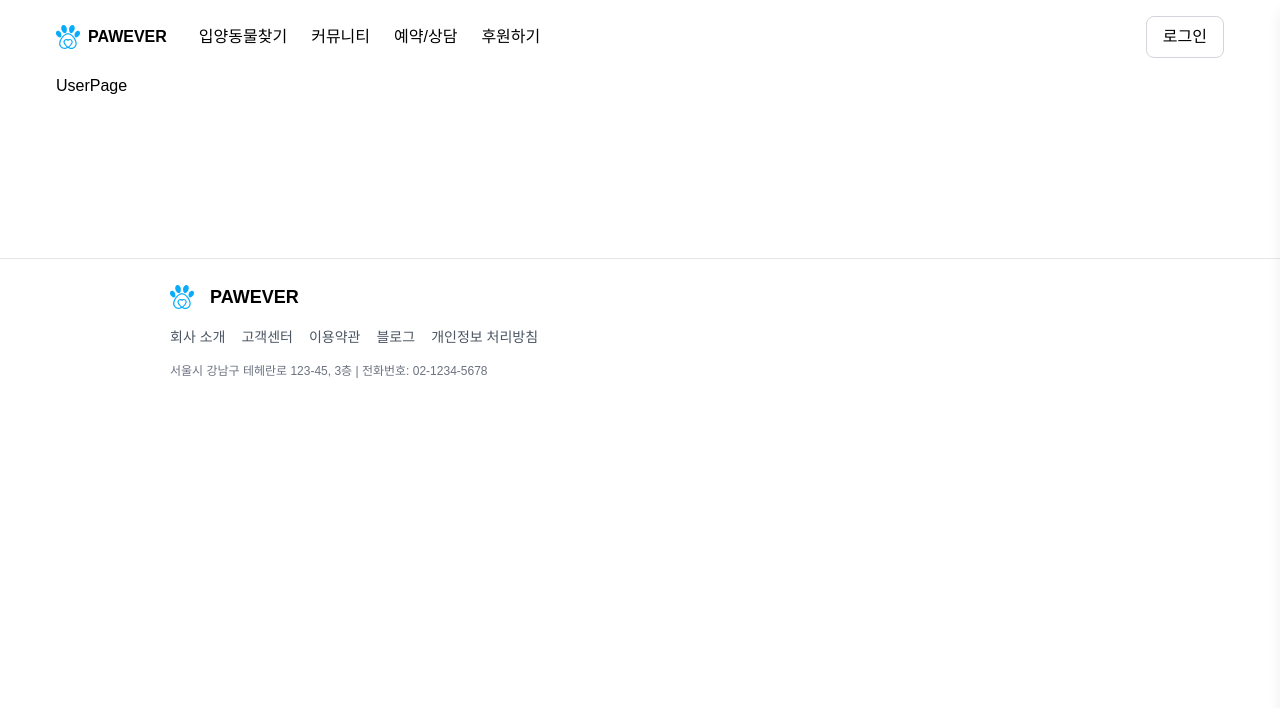
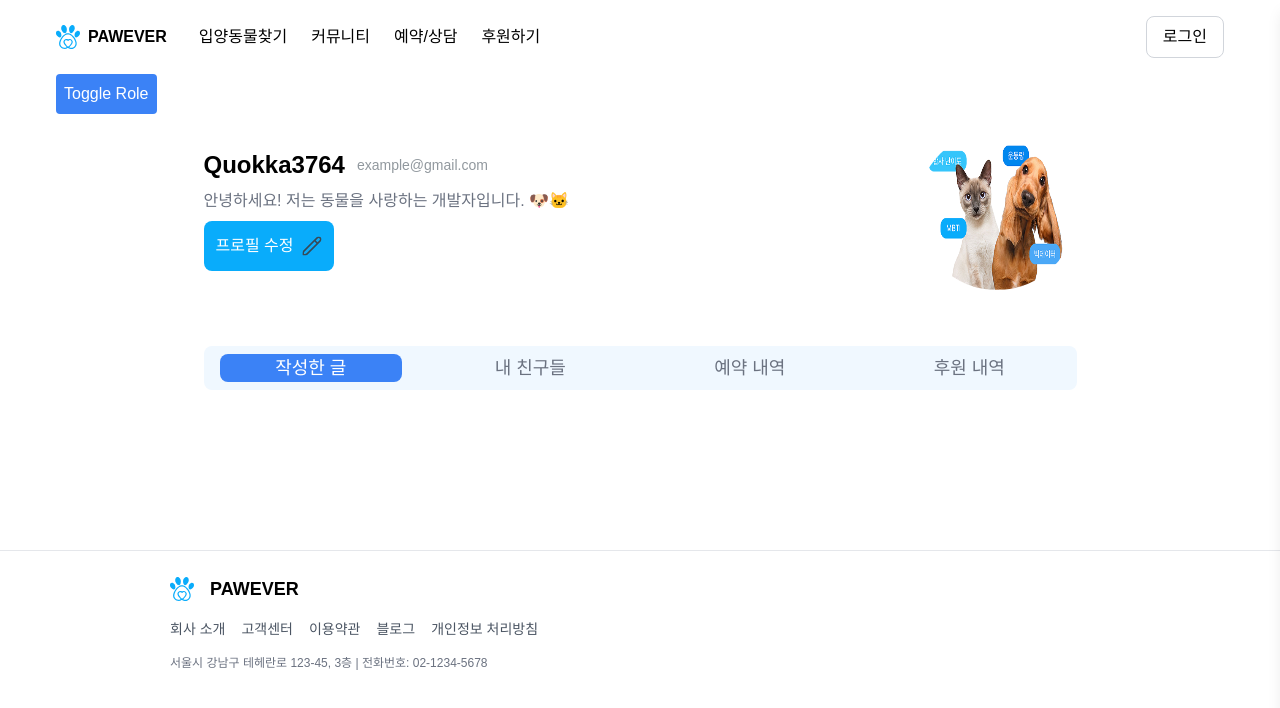
Before and after one commit to prgrms-web-devcourse-final-project/WEB2_3_pawEver_FE, a React (Vite) app: page /UserPage/123 in a window 1280 px wide. Shown: the top 708 px of the page. Built offline with nearby package versions, Linux system fonts and the light colour scheme.

Commit message:
💄 style: 마이페이지 퍼블리싱(하는중)

```diff
--- a/src/pages/UserPage/UserPage.tsx
+++ b/src/pages/UserPage/UserPage.tsx
@@ -1,5 +1,214 @@
-import React from "react";
+import { useRef, useState } from "react";
+import { Link } from "react-router-dom";
+import edit from "../../assets/icons/edit.svg";
+import main_img from "../../assets/images/main_img.png";
+import AnimalCard from "../../common/AnimalCard";
+import Input from "../../common/InputComponent";
 
-export default function UserPage() {
-  return <div>UserPage</div>;
+interface AnimalCardSliderProps {
+  cards: number;
 }
+
+const staffMenuItems = [
+  "예약/상담 확인하기",
+  "후원 내역 확인하기",
+  "보호중인 친구들",
+];
+
+function UserProfile() {
+  return (
+    <div className="w-full max-w-[873px] flex flex-col sm:flex-row items-center justify-between">
+      <img
+        src={main_img}
+        alt="User Profile"
+        className="w-[160px] h-[160px] rounded-full mb-4 sm:mb-0 order-first sm:order-last"
+      />
+
+      <div className="flex flex-col gap-2 w-full sm:w-[calc(100%-160px-32px)] sm:items-start items-center">
+        <div className="flex flex-col sm:flex-row items-center gap-3 w-full">
+          <p className="text-xl lg:text-2xl font-semibold">Quokka3764</p>
+          <p className="text-sm text-[#91989E]">example@gmail.com</p>
+        </div>
+        <p className="text-md text-gray-500 text-center sm:text-left w-full">
+          안녕하세요! 저는 동물을 사랑하는 개발자입니다. 🐶🐱
+        </p>
+        <button className="w-[130px] h-[50px] flex items-center justify-center bg-main text-white rounded-lg hover:bg-blue-500">
+          프로필 수정
+          <img src={edit} alt="Edit Icon" className="w-5 h-5 fill-white ml-2" />
+        </button>
+      </div>
+    </div>
+  );
+}
+
+function UserMenu() {
+  const [selected, setSelected] = useState("작성한 글");
+  const menuItems = ["작성한 글", "내 친구들", "예약 내역", "후원 내역"];
+
+  return (
+    <div className="w-full max-w-[873px] flex justify-between items-center bg-[#F0F8FF] rounded-lg px-2 sm:px-4">
+      <div className="w-full flex flex-col sm:flex-row justify-between gap-2 sm:gap-0 py-2">
+        {menuItems.map((item, index) => (
+          <button
+            key={item}
+            onClick={() => setSelected(item)}
+            className={`text-lg text-center font-medium ${
+              selected === item
+                ? "bg-blue-500 text-white rounded-lg"
+                : "text-gray-500"
+            } ${index !== 0 ? "sm:ml-[37px]" : ""}`}
+            style={{
+              flex: 1,
+            }}
+          >
+            {item}
+          </button>
+        ))}
+      </div>
+    </div>
+  );
+}
+
+const AnimalCardSlider: React.FC<AnimalCardSliderProps> = ({ cards }) => {
+  const containerRef = useRef<HTMLDivElement | null>(null);
+
+  const scroll = (direction: "left" | "right") => {
+    if (containerRef.current) {
+      containerRef.current.scrollBy({
+        left: direction === "left" ? -200 : 200,
+        behavior: "smooth",
+      });
+    }
+  };
+
+  return (
+    <div>
+      <div className="flex items-center justify-between mb-4 mt-[109px]">
+        <p className="font-semibold text-[1.375rem]">
+          내 친구들 💙{" "}
+          <span className="text-sm text-[#91989E] font-normal block sm:inline sm:text-left">
+            사라진 친구가 있다면 좋은 곳으로 입양을 간것입니다!
+          </span>
+        </p>
+        <div className="flex items-center">
+          <div className="hidden sm:flex items-center ml-2 w-[61px] h-[28px] rounded-lg border border-gray-300">
+            <button
+              onClick={() => scroll("left")}
+              className="w-1/2 h-full text-gray-300 flex items-center justify-center"
+            >
+              <span className="text-[1.125rem]">{"<"}</span>
+            </button>
+            <div className="w-[1px] h-full bg-gray-300"></div>
+            <button
+              onClick={() => scroll("right")}
+              className="w-1/2 h-full text-gray-300 flex items-center justify-center"
+            >
+              <span className="text-[1.125rem]">{">"}</span>
+            </button>
+          </div>
+        </div>
+      </div>
+      <div className="w-full overflow-hidden">
+        <div
+          ref={containerRef}
+          className="h-[290px] flex space-x-4 overflow-x-auto scrollbar-hide snap-x snap-mandatory"
+          style={{
+            scrollbarWidth: "none",
+            msOverflowStyle: "none",
+            WebkitOverflowScrolling: "touch",
+          }}
+        >
+          {Array(cards)
+            .fill(0)
+            .map((_, index) => (
+              <div key={index} className="flex-none snap-start">
+                <Link to={`/community/${index + 1}`}>
+                  <AnimalCard />
+                </Link>
+              </div>
+            ))}
+        </div>
+      </div>
+    </div>
+  );
+};
+
+const GeneralUserPage: React.FC = () => {
+  return (
+    <div className="w-full max-w-[873px] mx-auto ">
+      <div className="flex justify-center">
+        <div className="w-full max-w-[873px]  flex flex-col lg:flex-row items-center gap-8 lg:gap-0">
+          <UserProfile />
+        </div>
+      </div>
+      <div className="flex justify-center mt-14 ">
+        <UserMenu />
+      </div>
+    </div>
+  );
+};
+
+function StaffMenu() {
+  const [selectedMenu, setSelectedMenu] = useState(staffMenuItems[0]);
+
+  return (
+    <div className="mt-[144px] flex flex-row gap-4">
+      {staffMenuItems.map((item) => (
+        <button
+          key={item}
+          className={`text-2xl ${
+            selectedMenu === item ? "text-blue-500 font-bold" : "text-gray-800"
+          } transition-colors`}
+          onClick={() => setSelectedMenu(item)}
+        >
+          {item}
+        </button>
+      ))}
+    </div>
+  );
+}
+
+function StaffPage() {
+  return (
+    <div className="w-full max-w-[873px] mx-auto px-4 sm:px-6 lg:px-8">
+      <div className="">
+        <div className="flex flex-col lg:flex-row items-center lg:items-start gap-[60px]">
+          <UserProfile />
+          <div className="flex flex-col gap-6">
+            <div className="flex flex-col gap-2">
+              <label className="text-2xl">보호센터명</label>
+              <Input placeholder="보호센터명을 입력하세요" width={300} />
+            </div>
+            <div className="flex flex-col gap-2">
+              <label className="text-2xl">보호소 전화번호</label>
+              <Input placeholder="보호소 전화번호를 입력하세요" width={300} />
+            </div>
+            <div className="flex flex-col gap-2">
+              <label className="text-2xl">담당자 연락처</label>
+              <Input placeholder="담당자 연락처를 입력하세요" width={300} />
+            </div>
+          </div>
+        </div>
+        <StaffMenu />
+      </div>
+    </div>
+  );
+}
+
+function UserPage({ defaultIsStaff }: { defaultIsStaff: boolean }) {
+  const [isStaff, setIsStaff] = useState(defaultIsStaff);
+
+  return (
+    <div>
+      <button
+        onClick={() => setIsStaff(!isStaff)}
+        className="mb-4 p-2 bg-blue-500 text-white rounded"
+      >
+        Toggle Role
+      </button>
+      {isStaff ? <StaffPage /> : <GeneralUserPage />}
+    </div>
+  );
+}
+
+export default UserPage;
```
Also changed, not shown: src/assets/icons/edit.svg (added).
